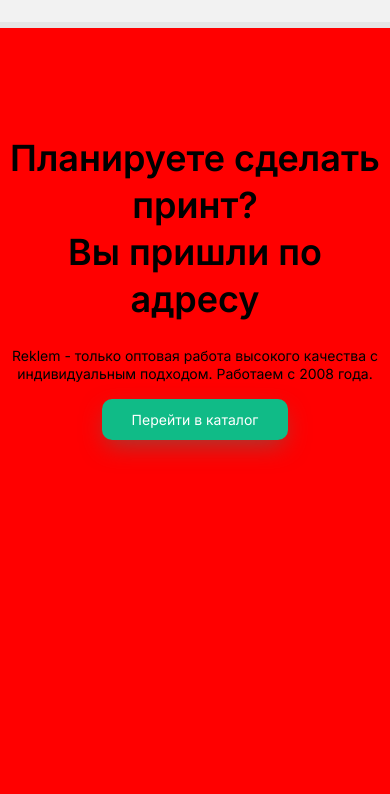
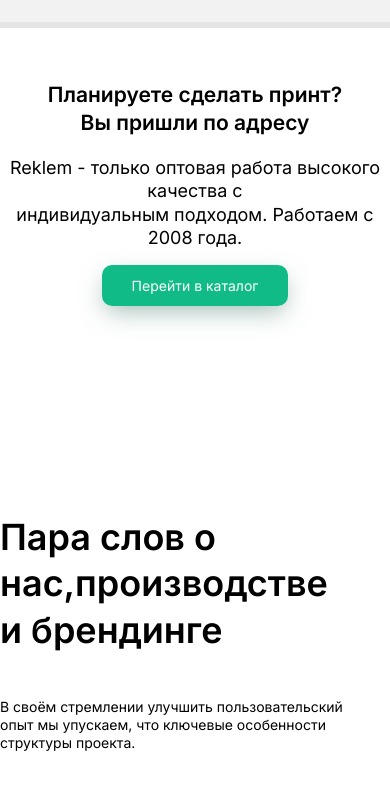
Before and after one commit to tolonalieva/Reclem, a plain HTML site: page index.html in a window 390 px wide. Shown: the part 46-840 px from the top of the page. Drawn offline with Linux system fonts and the light colour scheme.

Commit message:
I made the nav, the main block, the production block and the advantages block, made the adaptation of the nav and the main page

```diff
--- a/css/media.css
+++ b/css/media.css
@@ -22,6 +22,20 @@
     .nav-butons{
         display: none;
     }
+    .main-block{
+        padding: 10% 0 20%;
+    }
+}
+@media screen and (max-width: 700px) {
+    .main-title{
+        font-size: 28px;
+    }
+}
+@media screen and (max-width: 500px) {
+    .main-title{
+        font-size: 24px;
+        margin-bottom: 20px;
+    }
 }
 @media screen and (max-width: 440px) {
     .menu{
@@ -30,4 +44,10 @@
     .logo{
         margin-bottom: 0;
     }
+    .main-title{
+        font-size: 21px;
+    }
+    .main-info{
+        font-size: 18px;
+    }
 }
--- a/css/style.css
+++ b/css/style.css
@@ -7,7 +7,7 @@
 }
 body{
     font-family: 'Inter', sans-serif;
-    background: rgb(255, 0, 0);
+    background: #fff;
     color: #000;
     font-size: 14px;
     line-height: 1.3;
```
